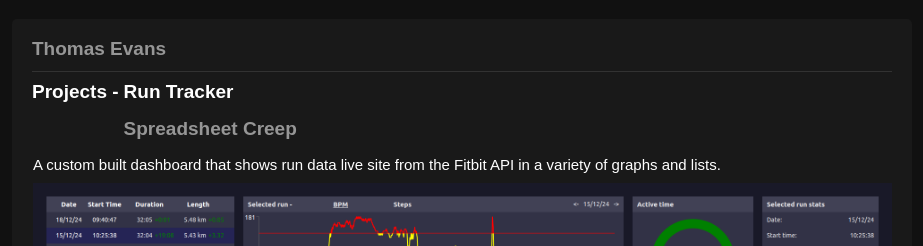
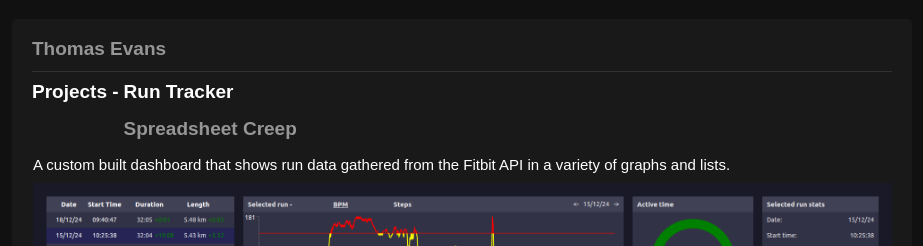
Before and after one commit to daefron/portfolio, a React (Vite) app: page / in a window 1280 px wide. Both pictures are taken after a click on the element "Projects". Shown: the top 246 px of the page, without its empty margins (178-1101 px from the left). Built offline with nearby package versions, Linux system fonts and the light colour scheme.

Commit message:
fixed accidental text changes

```diff
--- a/src/Content.jsx
+++ b/src/Content.jsx
@@ -19,8 +19,8 @@ export function content() {
         </p>,
         <p key="about-3">It stuck.</p>,
         <p key="about-4">
-          I am now at a point live site I no longer need a guide, and feel
-          "industry ready".
+          I am now at a point where I no longer need a guide, and feel "industry
+          ready".
         </p>,
         <p key="about-5" className="subTitle">
           Skills:
@@ -48,7 +48,7 @@ export function content() {
       type: "project1",
       content: [
         <p key="project1-1">
-          A custom built dashboard that shows run data live site from the Fitbit
+          A custom built dashboard that shows run data gathered from the Fitbit
           API in a variety of graphs and lists.
         </p>,
         <img key="project1-2" src={runPage} />,
```
